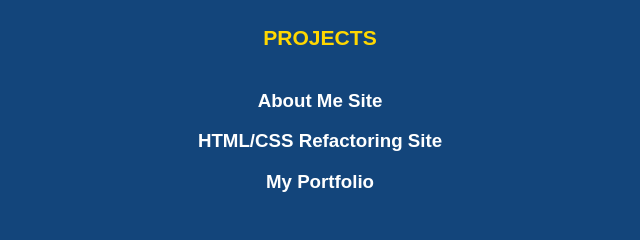
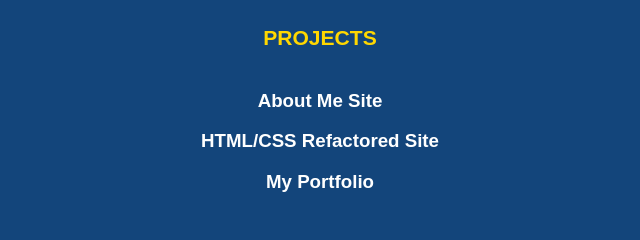
Before and after one commit to BrandonOkman/Portfolio_ShowCase, a plain HTML site: page index.html in a window 1280 px wide. Shown: the part 2440-2680 px from the top of the page, 320-960 px from the left. Drawn offline with Linux system fonts and the light colour scheme.

Commit message:
updated projects

```diff
--- a/index.html
+++ b/index.html
@@ -114,7 +114,7 @@
             </div>
             <div class="projects">
                 <a target="_blank" href="https://brandonokman.github.io/prework-about-me/"><h3>About Me Site</h3></a>
-                <a target="_blank" href="https://brandonokman.github.io/Refac_Week1/"><h3>HTML/CSS Refactoring Site</h3></a>
+                <a target="_blank" href="https://brandonokman.github.io/Horiseon_Refact/"><h3>HTML/CSS Refactored Site</h3></a>
                 <a target="_blank" href=""><h3>My Portfolio</h3></a>
             </div>
         </section>
```
